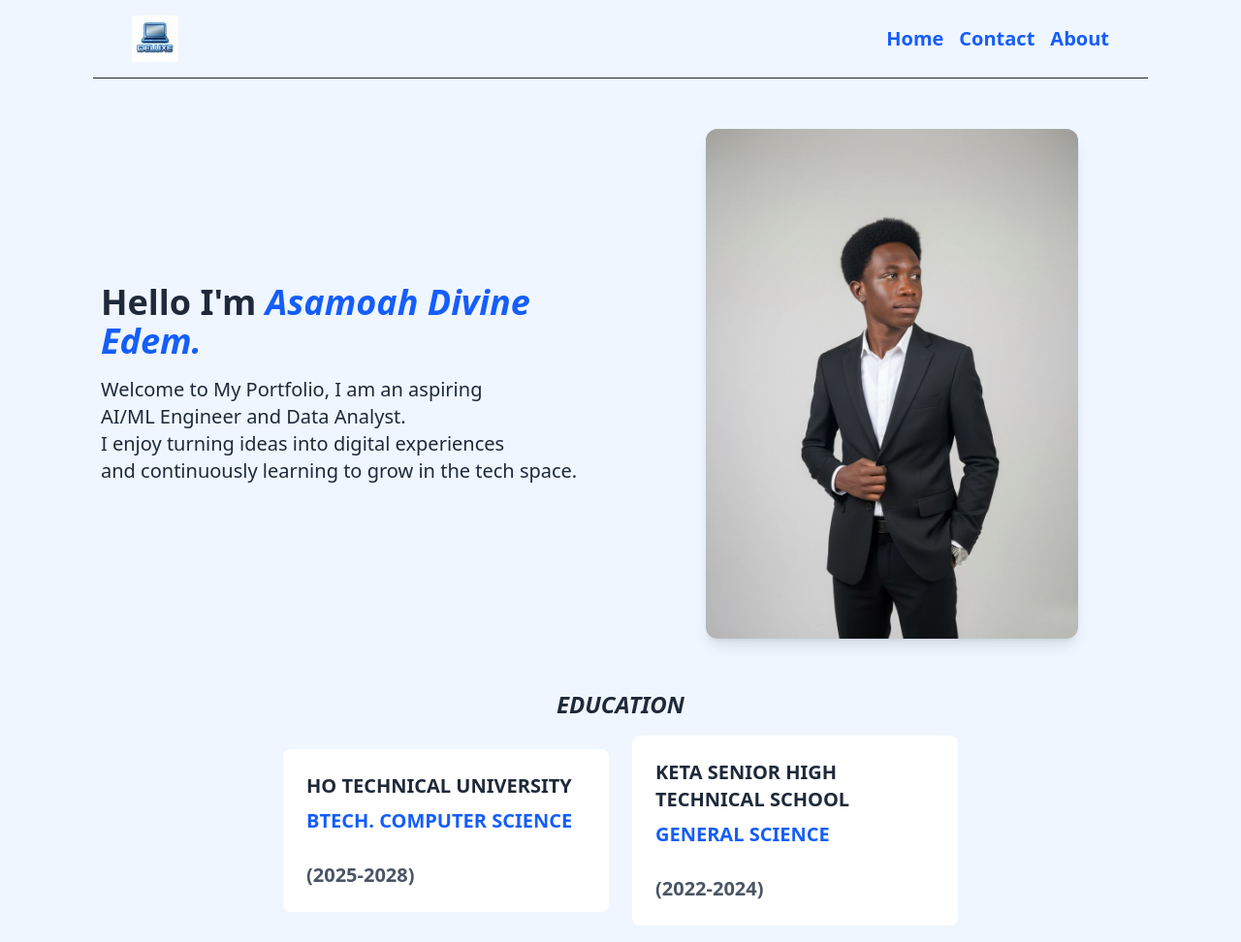
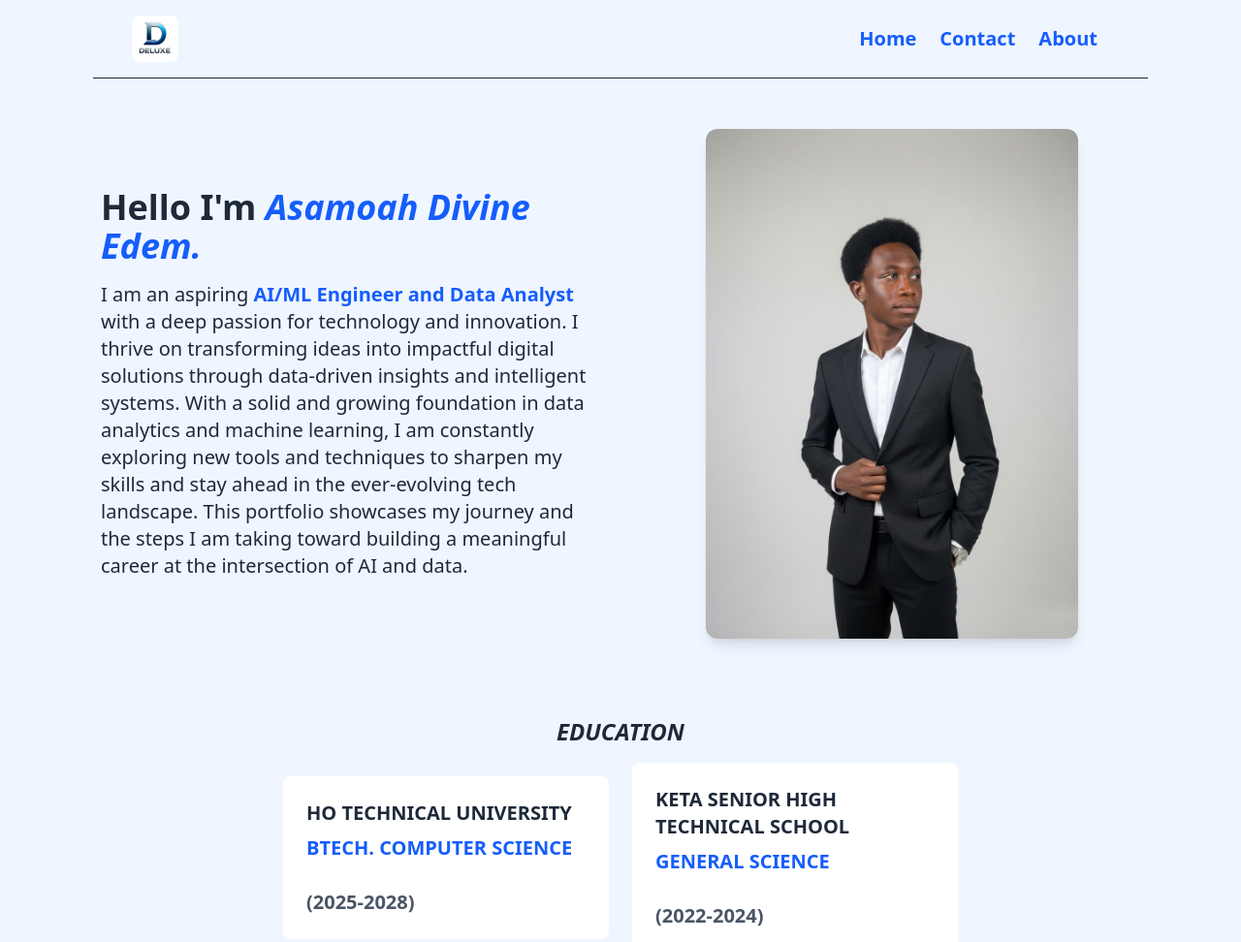
Before and after one commit to Deluxe-star/Portfolio-repo, a website: page index.html in a window 1280 px wide. Shown: the top 972 px of the page at 97% size. Drawn offline with Linux system fonts and the light colour scheme.

Commit message:
Update: Improved styling

```diff
--- a/index.html
+++ b/index.html
@@ -1,37 +1,57 @@
-<!doctype html>
+<!DOCTYPE html>
 <html lang="en">
 
 <head>
   <meta charset="utf-8" />
   <meta name="viewport" content="width=device-width, initial-scale=1" />
-  <title>Portfolio</title>
-  <link rel="stylesheet" href="./dist/output.css"/>
+  <title>DeluxeDev.tech </title>
+  <link rel="stylesheet" href="./dist/output.css" />
+  <link rel="apple-touch-icon" sizes="180x180" href="/apple-touch-icon.png">
+  <link rel="icon" type="image/png" sizes="32x32" href="/favicon-32x32.png">
+  <link rel="icon" type="image/png" sizes="16x16" href="/favicon-16x16.png">
+  <link rel="manifest" href="/site.webmanifest">
+  <style>
+    html {
+      scroll-behavior: smooth;
+    }
+  </style>
 </head>
 
 <body class="bg-blue-50 text-gray-800 px-4 sm:px-8 md:px-16 lg:px-24 text-xl">
   <header class=" sticky top-0 border-b bg-blue-50">
     <nav class="flex items-center justify-between w-full px-4 sm:px-10 py-4">
       <div class="mb-2 md:mb-0">
-        <img alt="my logo" src="Logo.jpg" class="h-12 w-auto object-contain">
+        <img alt="my logo" src="Logo (2).png" class="h-12 w-auto object-contain rounded-lg">
       </div>
-      <ul class="flex flex-wrap space-x-4 text-blue-600 font-semibold">
-        <li>Home</li>
-        <li>Contact</li>
-        <li>About</li>
+      <ul class="flex flex-nowrap whitespace-nowrap">
+        <li><a href="#home"
+            class="relative group inline-block px-3 py-1 cursor-pointer text-blue-600 font-semibold transition-colors duration-200 focus:outline-none focus:ring-2 focus:ring-blue-300 rounded">Home</a>
+        </li>
+        <li><a href="#contact"
+            class="relative group inline-block px-3 py-1 cursor-pointer text-blue-600 font-semibold transition-colors duration-200 focus:outline-none focus:ring-2 focus:ring-blue-300 rounded">Contact</a>
+        </li>
+        <li><a href="#about"
+            class="relative group inline-block px-3 py-1 cursor-pointer text-blue-600 font-semibold transition-colors duration-200 focus:outline-none focus:ring-2 focus:ring-blue-300 rounded">About</a>
+        </li>
       </ul>
     </nav>
   </header>
-
   <main>
-    <section class="flex flex-col md:flex-row items-center justify-between w-full gap-8 py-8">
+    <section id="home" class="flex flex-col md:flex-row items-center justify-between w-full gap-8 py-8">
       <div class="flex-1">
         <h1 class="p-2 text-2xl sm:text-3xl md:text-4xl font-bold">
           <span>Hello I'm </span>
           <span class="text-blue-600 italic">Asamoah Divine Edem.</span>
         </h1>
         <p class="p-2 text-base sm:text-lg md:text-xl">
-          Welcome to My Portfolio, I am an aspiring <br>AI/ML Engineer and Data Analyst.<br>
-          I enjoy turning ideas into digital experiences<br> and continuously learning to grow in the tech space.
+          I am an aspiring <span class="text-blue-600 font-semibold">AI/ML Engineer and Data Analyst</span> with a deep
+          passion for technology and innovation.
+          I thrive on transforming ideas into impactful digital solutions through data-driven insights and intelligent
+          systems.
+          With a solid and growing foundation in data analytics and machine learning, I am constantly exploring new
+          tools and techniques
+          to sharpen my skills and stay ahead in the ever-evolving tech landscape. This portfolio showcases my journey
+          and the steps I am taking toward building a meaningful career at the intersection of AI and data.
         </p>
       </div>
       <div class="flex-1 flex justify-center">
@@ -39,7 +59,8 @@
       </div>
     </section>
 
-    <section>
+    <br>
+    <section id="about">
       <div class="text-center italic mb-4">
         <p class="font-bold text-2xl">EDUCATION</p>
       </div>
@@ -57,16 +78,13 @@
           <p class="text-gray-600 font-bold">(2022-2024)</p>
         </div>
       </div>
-    </section>
 
-    <section>
       <div class="text-center italic mt-8 mb-4">
         <p class="font-bold text-2xl">SKILLS</p>
       </div>
-      <div class="flex flex-col md:flex-row items-center justify-center w-full gap-6 px-2 sm:px-10">
+      <div class="flex flex-col md:flex-row items-center justify-center w-full gap-6 px-2 sm:px-10 mb-8">
         <div class="bg-white p-6 rounded-lg hover:shadow-md w-full md:w-1/3 mb-4 md:mb-0">
           <h3 class="text-xl font-semibold mb-2 text-blue-600">AI/ML Engineering</h3>
-          <br>
           <p class="text-gray-600 font-semibold">Programming languages:</p>
           <ul class="list-disc list-inside">
             <li>Python</li>
@@ -103,13 +121,14 @@
     </section>
   </main>
 
-  <footer class="bg-gradient-to-r from-blue-700 via-blue-500 to-blue-400 text-white py-6 mt-12">
+  <footer id="contact" class="bg-gradient-to-r from-blue-700 via-blue-500 to-blue-400 text-white py-6 mt-12">
     <div class="max-w-5xl mx-auto px-4 flex flex-col md:flex-row justify-between items-center gap-6">
       <div class="flex flex-col md:flex-row gap-6 items-center md:items-start">
         <div class="space-y-2 text-center md:text-left">
           <p>
             <strong>📧Email:</strong>
-            <a href="mailto:divineasamoah13@gmail.com" class="underline hover:text-blue-300">divineasamoah13@gmail.com</a>
+            <a href="mailto:divineasamoah13@gmail.com"
+              class="underline hover:text-blue-300">divineasamoah13@gmail.com</a>
           </p>
           <p>
             <strong>📞Phone:</strong>
@@ -117,11 +136,13 @@
           </p>
           <p>
             <strong>👔LinkedIn:</strong>
-            <a href="https://www.linkedin.com/in/divine-asamoah-407a5b34b" target="_blank" rel="noopener" class="underline hover:text-blue-300">divine-asamoah-407a5b34b</a>
+            <a href="https://www.linkedin.com/in/divine-asamoah-407a5b34b" target="_blank" rel="noopener"
+              class="underline hover:text-blue-300">divine-asamoah-407a5b34b</a>
           </p>
           <p>
             <strong>💻GitHub:</strong>
-            <a href="https://github.com/Deluxe-star" target="_blank" rel="noopener" class="underline hover:text-blue-300">Deluxe-star</a>
+            <a href="https://github.com/Deluxe-star" target="_blank" rel="noopener"
+              class="underline hover:text-blue-300">Deluxe-star</a>
           </p>
         </div>
       </div>
@@ -133,5 +154,3 @@
     </div>
   </footer>
 </body>
-
-</html>
```
Also changed, not shown: Logo (2).png (added), Logo.jpg (deleted), android-chrome-192x192.png (added), android-chrome-512x512.png (added), apple-touch-icon.png (added), dist/output.css, favicon-16x16.png (added), favicon-32x32.png (added), favicon.ico (added), site.webmanifest (added).
